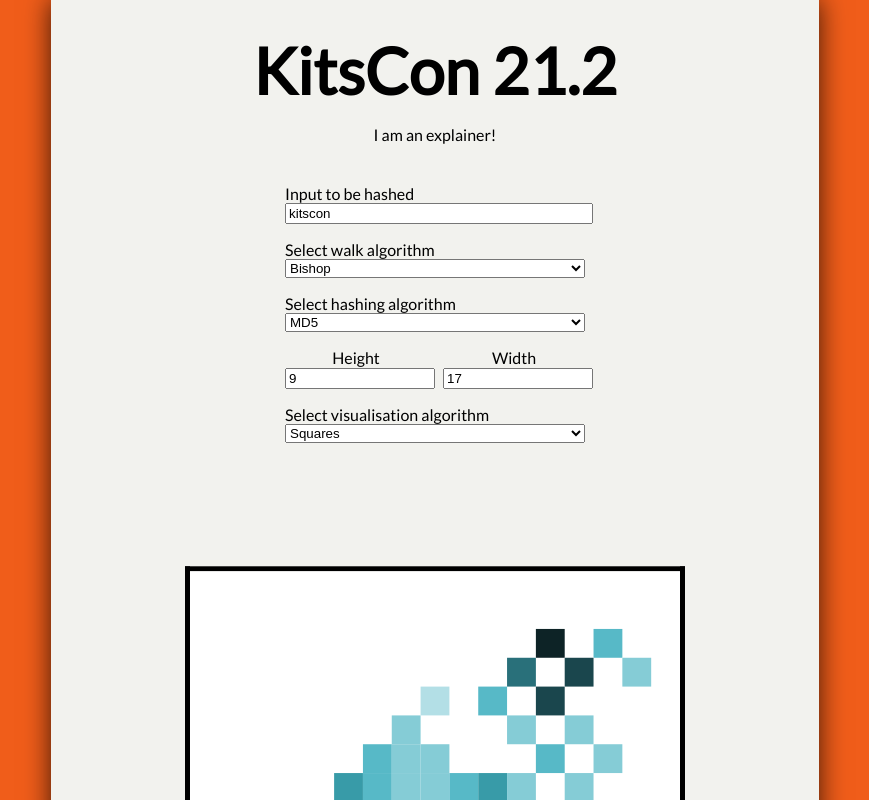
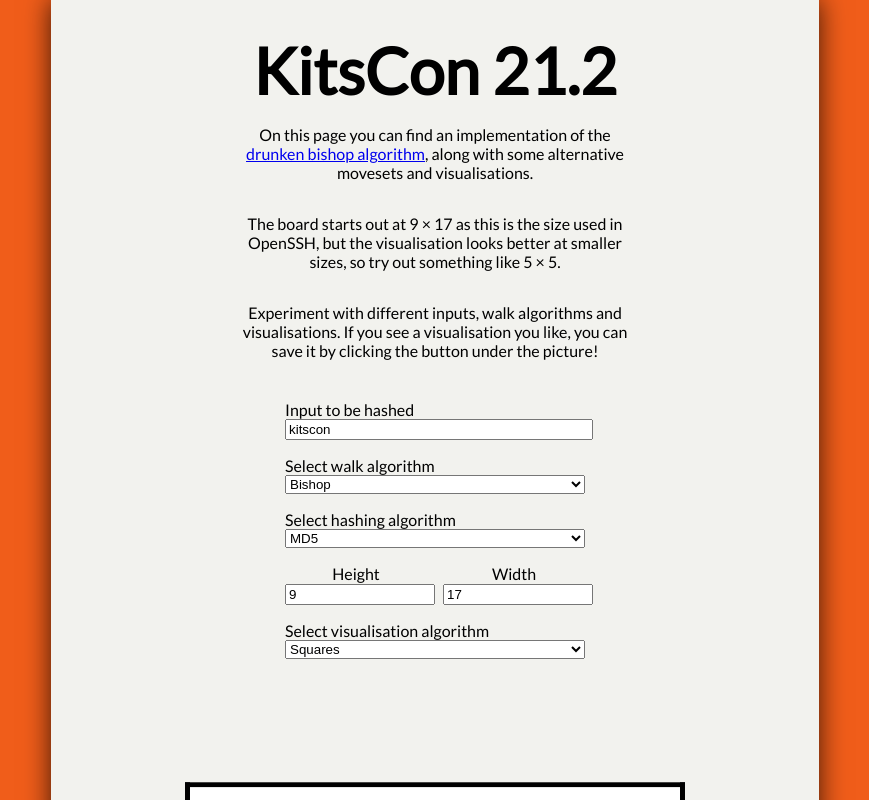
Before and after one commit to Doverstav/kitscon212, a React (Create React App) app: page / in a window 1280 px wide. Shown: the top 800 px of the page, without its empty margins (205-1074 px from the left). Built offline with nearby package versions, Linux system fonts and the light colour scheme.

Commit message:
Add short explainer

```diff
--- a/src/App.tsx
+++ b/src/App.tsx
@@ -87,7 +87,23 @@ function App() {
   return (
     <div className="App">
       <h1 className="big-header">KitsCon 21.2</h1>
-      <p className="explainer">I am an explainer!</p>
+      <p className="explainer">
+        On this page you can find an implementation of the{" "}
+        <a href="http://www.dirk-loss.de/sshvis/drunken_bishop.pdf">
+          drunken bishop algorithm
+        </a>
+        , along with some alternative movesets and visualisations.
+      </p>
+      <p className="explainer">
+        The board starts out at 9 &times; 17 as this is the size used in
+        OpenSSH, but the visualisation looks better at smaller sizes, so try out
+        something like 5 &times; 5.
+      </p>
+      <p className="explainer">
+        Experiment with different inputs, walk algorithms and visualisations. If
+        you see a visualisation you like, you can save it by clicking the button
+        under the picture!
+      </p>
       <div className="input-container">
         <label className="input-label">Input to be hashed</label>
         <input
```
